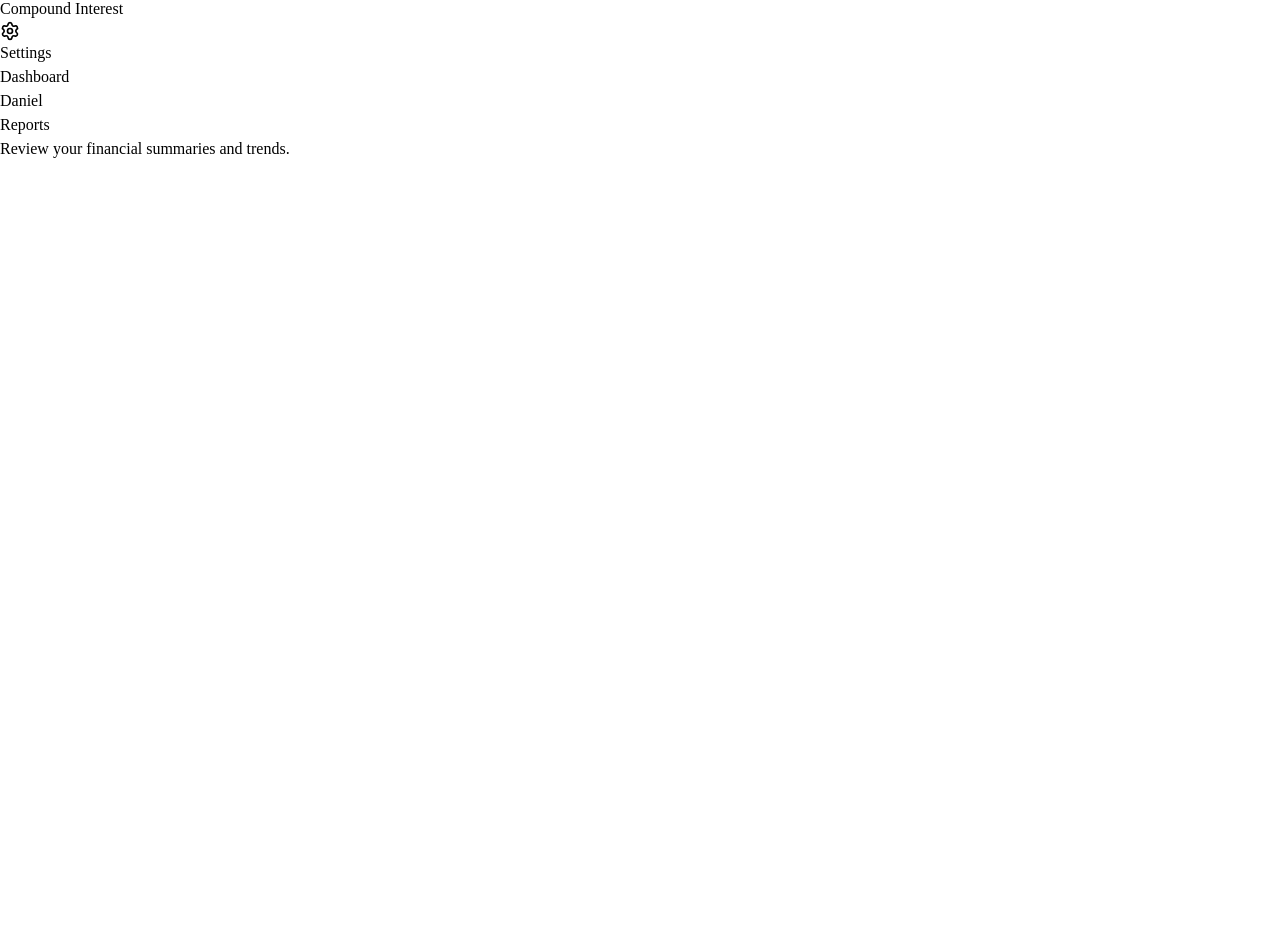
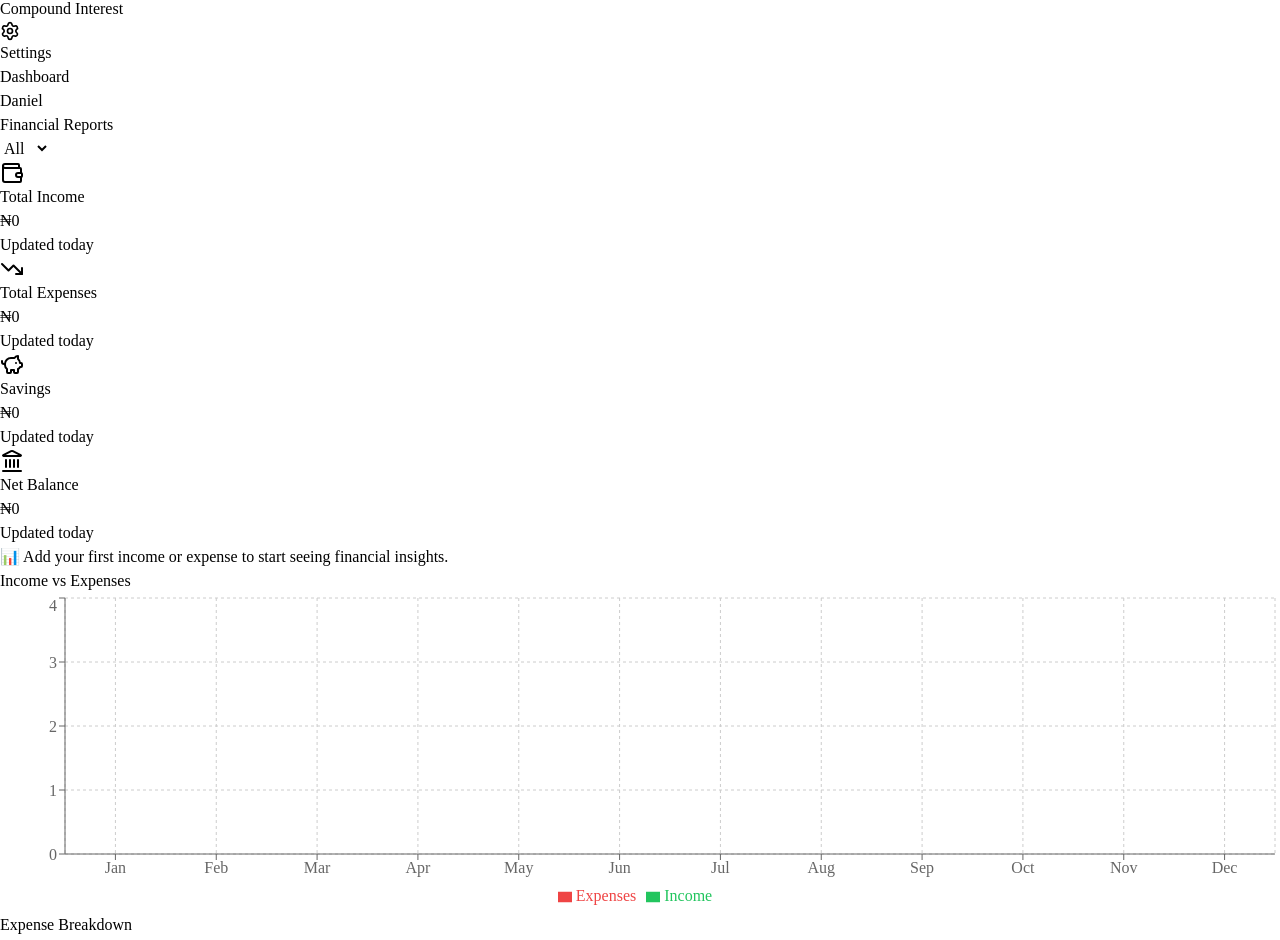
Before and after one commit to skidan007/budgetflow, a React (Vite) app: page /reports in a window 1280 px wide. Shown: the part 267-1207 px from the top of the page. Before the commit the page ends 800 px from the top, so only its background shows below. Built offline with nearby package versions, Linux system fonts and the light colour scheme.

Commit message:
feat: complete monthly financial report

```diff
--- a/src/components/SummaryCard.jsx
+++ b/src/components/SummaryCard.jsx
@@ -5,25 +5,35 @@ const SummaryCard = ({
   iconBg = "bg-blue-100",
   iconColor = "text-blue-600",
 }) => {
+  const isNegative = Number(amount) < 0;
+
   return (
     <div className="rounded-2xl bg-white p-6 shadow-md transition-all duration-300 hover:-translate-y-1 hover:shadow-xl">
-      <div
-        className={`mb-5 flex h-12 w-12 items-center justify-center rounded-full ${iconBg}`}
-      >
-        <Icon className={iconColor} size={24} />
-      </div>
+
+      {Icon && (
+        <div
+          className={`mb-5 flex h-12 w-12 items-center justify-center rounded-full ${iconBg}`}
+        >
+          <Icon className={iconColor} size={24} />
+        </div>
+      )}
 
       <h3 className="text-sm font-medium text-slate-500">
         {title}
       </h3>
 
-      <p className="mt-2 text-3xl font-bold tracking-tight text-slate-900">
-        {amount}
+      <p
+        className={`mt-2 text-3xl font-bold tracking-tight ${
+          isNegative ? "text-red-600" : "text-slate-900"
+        }`}
+      >
+        ₦{Number(amount).toLocaleString()}
       </p>
 
       <p className="mt-2 text-xs text-slate-400">
         Updated today
       </p>
+
     </div>
   );
 };
--- /dev/null
+++ b/src/components/charts/ExpensePieChart.jsx
@@ -0,0 +1,68 @@
+import {
+  PieChart,
+  Pie,
+  Cell,
+  ResponsiveContainer,
+  Tooltip,
+  Legend,
+} from "recharts";
+
+const COLORS = [
+  "#6366F1",
+  "#22C55E",
+  "#EF4444",
+  "#F59E0B",
+  "#14B8A6",
+  "#8B5CF6",
+  "#EC4899",
+];
+
+function ExpensePieChart({ transactions }) {
+  const expenseData = transactions
+    .filter((t) => t.type === "Expense")
+    .reduce((acc, transaction) => {
+      const existing = acc.find((item) => item.name === transaction.category);
+
+      if (existing) {
+        existing.value += transaction.amount;
+      } else {
+        acc.push({
+          name: transaction.category,
+          value: transaction.amount,
+        });
+      }
+
+      return acc;
+    }, []);
+
+  return (
+    <div className="rounded-2xl bg-white p-6 shadow-md">
+      <h2 className="mb-6 text-xl font-semibold">Expense Breakdown</h2>
+
+      {expenseData.length === 0 ? (
+        <p className="text-slate-500">No expense data available.</p>
+      ) : (
+        <ResponsiveContainer width="100%" height={350}>
+          <PieChart>
+            <Pie
+              data={expenseData}
+              dataKey="value"
+              nameKey="name"
+              outerRadius={120}
+              label
+            >
+              {expenseData.map((entry, index) => (
+                <Cell key={index} fill={COLORS[index % COLORS.length]} />
+              ))}
+            </Pie>
+
+            <Tooltip />
+            <Legend />
+          </PieChart>
+        </ResponsiveContainer>
+      )}
+    </div>
+  );
+}
+
+export default ExpensePieChart;
--- /dev/null
+++ b/src/components/charts/IncomeExpenseChart.jsx
@@ -0,0 +1,49 @@
+import {
+  ResponsiveContainer,
+  BarChart,
+  Bar,
+  XAxis,
+  YAxis,
+  CartesianGrid,
+  Tooltip,
+  Legend,
+} from "recharts";
+
+function IncomeExpenseChart({ data }) {
+
+  return (
+    <div className="rounded-2xl bg-white p-6 shadow-md">
+      <h2 className="mb-6 text-xl font-semibold">
+        Income vs Expenses
+      </h2>
+
+      <ResponsiveContainer width="100%" height={320}>
+        <BarChart data={data}>
+          <CartesianGrid strokeDasharray="3 3" />
+
+          <XAxis dataKey="month" />
+
+          <YAxis />
+
+          <Tooltip />
+
+          <Legend />
+
+          <Bar
+            dataKey="Income"
+            fill="#22c55e"
+            radius={[6, 6, 0, 0]}
+          />
+
+          <Bar
+            dataKey="Expenses"
+            fill="#ef4444"
+            radius={[6, 6, 0, 0]}
+          />
+        </BarChart>
+      </ResponsiveContainer>
+    </div>
+  );
+}
+
+export default IncomeExpenseChart;
--- a/src/pages/Reports.jsx
+++ b/src/pages/Reports.jsx
@@ -1,10 +1,169 @@
-const Reports = () => {
-	return (
-		<section>
-			<h1 className="text-2xl font-semibold">Reports</h1>
-			<p className="text-gray-500 mt-2">Review your financial summaries and trends.</p>
-		</section>
-	);
-};
+import { useState } from "react";
+import SummaryCard from "../components/SummaryCard";
+import { useFinance } from "../context/FinanceContext";
+import ExpensePieChart from "../components/charts/ExpensePieChart";
+import IncomeExpenseChart from "../components/charts/IncomeExpenseChart";
+import { Wallet, TrendingDown, PiggyBank, Landmark } from "lucide-react";
+
+function Reports() {
+  const [selectedMonth, setSelectedMonth] = useState("All");
+
+  const { transactions } = useFinance();
+
+  const months = [
+    "All",
+    "Jan",
+    "Feb",
+    "Mar",
+    "Apr",
+    "May",
+    "Jun",
+    "Jul",
+    "Aug",
+    "Sep",
+    "Oct",
+    "Nov",
+    "Dec",
+  ];
+
+  const filteredTransactions =
+    selectedMonth === "All"
+      ? transactions
+      : transactions.filter(
+          (transaction) =>
+            new Date(transaction.date).getMonth() + 1 ===
+            months.indexOf(selectedMonth),
+        );
+
+  const totalIncome = filteredTransactions
+    .filter((t) => t.type === "Income")
+    .reduce((sum, t) => sum + t.amount, 0);
+
+  const totalExpenses = filteredTransactions
+    .filter((t) => t.type === "Expense")
+    .reduce((sum, t) => sum + t.amount, 0);
+
+  const totalSavings = totalIncome - totalExpenses;
+  const difference = totalIncome - totalExpenses;
+
+  const { insight, insightColor } =
+    filteredTransactions.length === 0
+      ? {
+          insight:
+            "📊 Add your first income or expense to start seeing financial insights.",
+          insightColor: "border-slate-200 bg-slate-50 text-slate-700",
+        }
+      : difference > 0
+        ? {
+            insight: `🎉 Great job! Your income exceeded your expenses by ₦${difference.toLocaleString()}. Keep it up!`,
+            insightColor: "border-green-200 bg-green-50 text-green-700",
+          }
+        : difference < 0
+          ? {
+              insight: `⚠️ You spent ₦${Math.abs(difference).toLocaleString()} more than you earned. Consider reducing your expenses.`,
+              insightColor: "border-red-200 bg-red-50 text-red-700",
+            }
+          : {
+              insight: "ℹ️ Your income and expenses are perfectly balanced.",
+              insightColor: "border-blue-200 bg-blue-50 text-blue-700",
+            };
+
+  const monthlyData = [
+    "Jan",
+    "Feb",
+    "Mar",
+    "Apr",
+    "May",
+    "Jun",
+    "Jul",
+    "Aug",
+    "Sep",
+    "Oct",
+    "Nov",
+    "Dec",
+  ].map((month, index) => {
+    const income = filteredTransactions
+      .filter(
+        (t) => t.type === "Income" && new Date(t.date).getMonth() === index,
+      )
+      .reduce((sum, t) => sum + t.amount, 0);
+
+    const expenses = filteredTransactions
+      .filter(
+        (t) => t.type === "Expense" && new Date(t.date).getMonth() === index,
+      )
+      .reduce((sum, t) => sum + t.amount, 0);
+
+    return {
+      month,
+      Income: income,
+      Expenses: expenses,
+    };
+  });
+
+  return (
+    <section>
+      <div className="mb-6 flex items-center justify-between">
+        <h1 className="text-3xl font-bold">Financial Reports</h1>
+
+        <select
+          value={selectedMonth}
+          onChange={(e) => setSelectedMonth(e.target.value)}
+          className="rounded-lg border p-2"
+        >
+          {months.map((month) => (
+            <option key={month} value={month}>
+              {month}
+            </option>
+          ))}
+        </select>
+      </div>
+
+      <div className="grid gap-6 md:grid-cols-2 xl:grid-cols-4">
+        <SummaryCard
+          title="Total Income"
+          amount={totalIncome}
+          icon={Wallet}
+          iconBg="bg-green-100"
+          iconColor="text-green-600"
+        />
+
+        <SummaryCard
+          title="Total Expenses"
+          amount={totalExpenses}
+          icon={TrendingDown}
+          iconBg="bg-red-100"
+          iconColor="text-red-600"
+        />
+
+        <SummaryCard
+          title="Savings"
+          amount={totalSavings}
+          icon={PiggyBank}
+          iconBg="bg-blue-100"
+          iconColor="text-blue-600"
+        />
+
+        <SummaryCard
+          title="Net Balance"
+          amount={totalSavings}
+          icon={Landmark}
+          iconBg="bg-purple-100"
+          iconColor="text-purple-600"
+        />
+      </div>
+
+      <div className={`mt-8 rounded-xl border p-5 ${insightColor}`}>
+        <p className="font-medium">{insight}</p>
+      </div>
+
+      <div className="mt-8 grid gap-6 lg:grid-cols-2">
+        <IncomeExpenseChart data={monthlyData} />
+
+        <ExpensePieChart transactions={filteredTransactions} />
+      </div>
+    </section>
+  );
+}
 
 export default Reports;
```
